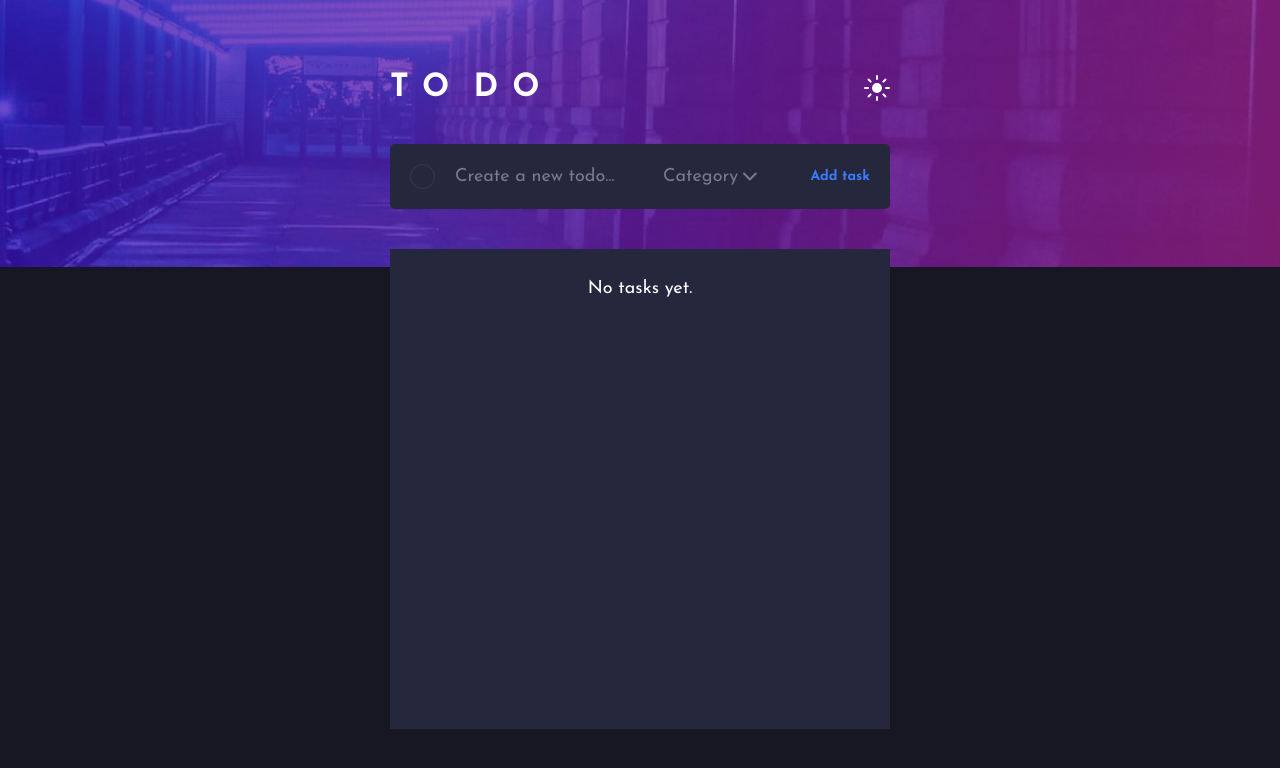
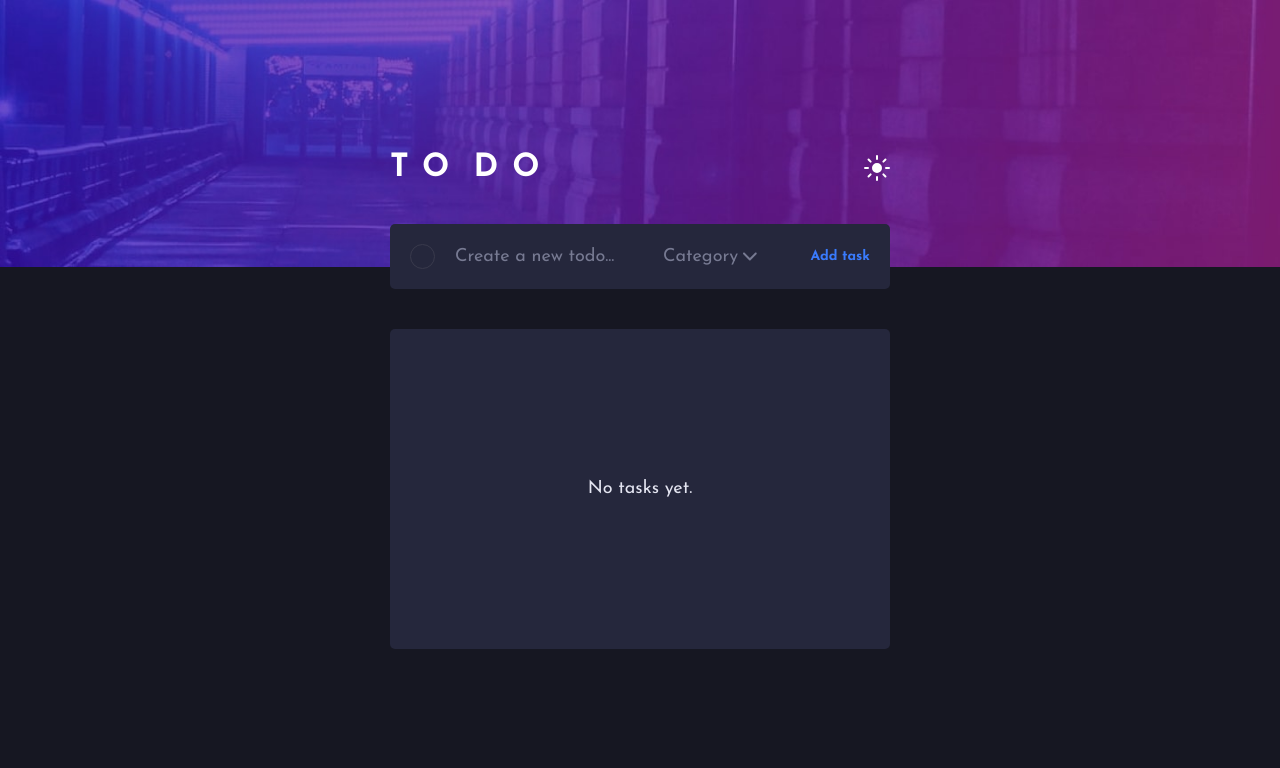
Before and after one commit to vytautassvirskas/Todo_app, a React (Vite) app: page / in a window 1280 px wide. Shown: the top 768 px of the page. Built offline with nearby package versions, Linux system fonts and the light colour scheme.

Commit message:
taskList component css changed

```diff
--- a/src/App.jsx
+++ b/src/App.jsx
@@ -24,20 +24,14 @@ function App() {
     localStorage.setItem("toDoTheme", theme);
   };
 
-  // //check filterCategory state value
-  // useEffect(() => {
-  //   console.log("filterCategory", filterCategory);
-  // }, [filterCategory]);
+  useEffect(() => {
+    localStorage.setItem("toDoTheme", theme);
+  }, [theme]);
 
-  // //check theme state value
-  // useEffect(() => {
-  //   localStorage.setItem("toDoTheme", theme);
-  // }, [theme]);
+  useEffect(() => {
+    localStorage.setItem("tasks", JSON.stringify(tasks));
+  }, [tasks]);
 
-  // //check tasks state value
-  // useEffect(() => {
-  //   localStorage.setItem("tasks", JSON.stringify(tasks));
-  // }, [tasks]);
   return (
     <main className={style.main} id={theme}>
       <ToDoWrapper>
@@ -58,7 +52,7 @@ function App() {
           filterStatus={filterStatus}
           setFilterStatus={setFilterStatus}
           filterCategory={filterCategory}
-        >
+        ></TasksList>
         <BottomDashBoard
           tasks={tasks}
           setTasks={setTasks}
@@ -68,7 +62,6 @@ function App() {
           filterCategory={filterCategory}
           setFilterCategory={setFilterCategory}
         ></BottomDashBoard>
-        </TasksList>
       </ToDoWrapper>
     </main>
   );
--- a/src/components/BottomDashBoard/BottomDashBoard.jsx
+++ b/src/components/BottomDashBoard/BottomDashBoard.jsx
@@ -14,7 +14,7 @@ const BottomDashBoard = ({
 }) => {
   const taskAmount = tasks.length;
   const handleClearCompleted = () => {
-    setTasks(tasks.filter((task) => task.status === "completed"));
+    setTasks(tasks.filter((task) => task.status === "active"));
   };
 
   const handleSelectFilterCategory = (e) => {
@@ -40,7 +40,6 @@ const BottomDashBoard = ({
         <div className={style["filter-status"]}>
           <Button
             style={{ marginRight: "1rem" }}
-            // btnType="blue"
             btnType={filterStatus === "all" && "blue"}
             onClick={() => setFilterStatus("all")}
           >
@@ -60,13 +59,13 @@ const BottomDashBoard = ({
             Completed
           </Button>
         </div>
-        {/* <Dropdown
+        <Dropdown
           style={{ marginTop: "10px" }}
           categories={categories}
           dropdownType="filter"
           dropDownTitle={dropDownTitleContent}
           onClick={handleSelectFilterCategory}
-        ></Dropdown> */}
+        ></Dropdown>
       </div>
       <Button
         style={{ flex: "1" }}
--- a/src/components/BottomDashBoard/BottomDashBoard.module.scss
+++ b/src/components/BottomDashBoard/BottomDashBoard.module.scss
@@ -4,6 +4,8 @@
   @include flexSpaceBtwn;
   margin-top: auto;
   padding: 25px;
+  background-color: $c-bg-todo;
+  border-radius: 0 0 0.3125rem 0.3125rem;
 }
 .amount {
   flex: 1;
--- a/src/components/NewTaskEntry/NewTaskEntry.module.scss
+++ b/src/components/NewTaskEntry/NewTaskEntry.module.scss
@@ -1,12 +1,10 @@
 @import "../../assets/sass/variables.scss";
 
-//sujungti tu taskwrapper task
 .new-task-wrapper {
   @include flexCenter;
   justify-content: flex-start;
   background-color: $c-bg-todo;
   padding: 1.25rem;
   margin: 2.5rem 0 1.5625rem;
-
   border-radius: 0.3125rem;
 }
--- a/src/components/TasksList/TasksList.jsx
+++ b/src/components/TasksList/TasksList.jsx
@@ -3,16 +3,9 @@ import Task from "../Task/Task.jsx";
 import style from "./TasksList.module.scss";
 
 const TasksList = (props) => {
-  const {
-    tasks,
-    setTasks,
-    categories,
-    filterStatus,
-    setFilterStatus,
-    filterCategory,
-    children,
-  } = props;
-
+  const { tasks, setTasks, categories, filterStatus, filterCategory } = props;
+  const wrapperClassName =
+    tasks.length > 0 ? style.wrapper : style["wrapper--empty"];
   const handleDeleteTask = (taskId) => {
     setTasks(tasks.filter((task) => task.id !== taskId));
   };
@@ -36,7 +29,7 @@ const TasksList = (props) => {
   });
 
   return (
-    <div className={style.wrapper}>
+    <div className={wrapperClassName}>
       <ul>
         {filteredTasks.length > 0 ? (
           filteredTasks.map((task) => (
@@ -49,19 +42,10 @@ const TasksList = (props) => {
             ></Task>
           ))
         ) : (
-          <p
-            style={{
-              textAlign: "center",
-              color: "white",
-              paddingTop: "1.875rem",
-            }}
-          >
-            No tasks yet.
-          </p>
+          <p className={style.empty}>No tasks yet.</p>
         )}
         <div className={style.dashboard}></div>
       </ul>
-      {children}
     </div>
   );
 };
--- a/src/components/TasksList/TasksList.module.scss
+++ b/src/components/TasksList/TasksList.module.scss
@@ -3,7 +3,19 @@
 .wrapper {
   display: flex;
   flex-direction: column;
-  min-height: 30rem;
+  min-height: 20rem;
+  overflow: hidden;
+  margin-top: 2.5rem;
+  border-radius: 0.3125rem 0.3125rem 0 0;
   background-color: $c-bg-todo;
-  margin-top: 2.5rem;
+  &--empty {
+    @extend .wrapper;
+    border-radius: 0.3125rem;
+    justify-content: center;
+    align-items: center;
+  }
 }
+
+.empty {
+  color: $c-text-uncompleted;
+}
```
Lines whose indentation alone changed are shown as unchanged.
